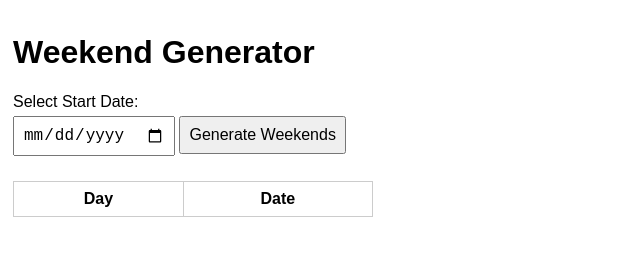
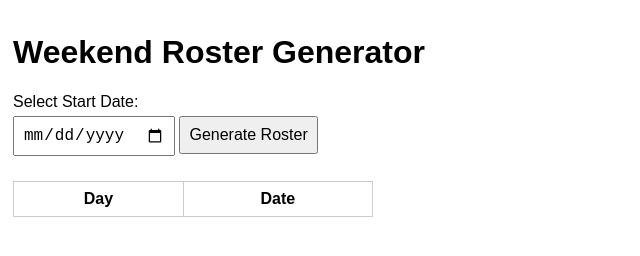
Before and after one commit to SirIoso/weekend, a plain HTML site: page index.html in a window 1280 px wide. Shown: the whole page, without its empty margins (0-640 px from the left). Drawn offline with Linux system fonts and the light colour scheme.

Commit message:
Update index.html

```diff
--- a/index.html
+++ b/index.html
@@ -3,7 +3,7 @@
 <head>
 <meta charset="UTF-8">
 <meta name="viewport" content="width=device-width, initial-scale=1.0">
-<title>Weekend Generator</title>
+<title>Weekend Roster Generator</title>
 
 <style>
   body {
@@ -36,11 +36,11 @@
 
 <body>
 
-<h1>Weekend Generator</h1>
+<h1>Weekend Roster Generator</h1>
 
 <label for="startDate">Select Start Date:</label><br>
 <input type="date" id="startDate">
-<button onclick="generateWeekends()">Generate Weekends</button>
+<button onclick="generateWeekends()">Generate Roster</button>
 
 <table id="weekendTable">
   <thead>
```
